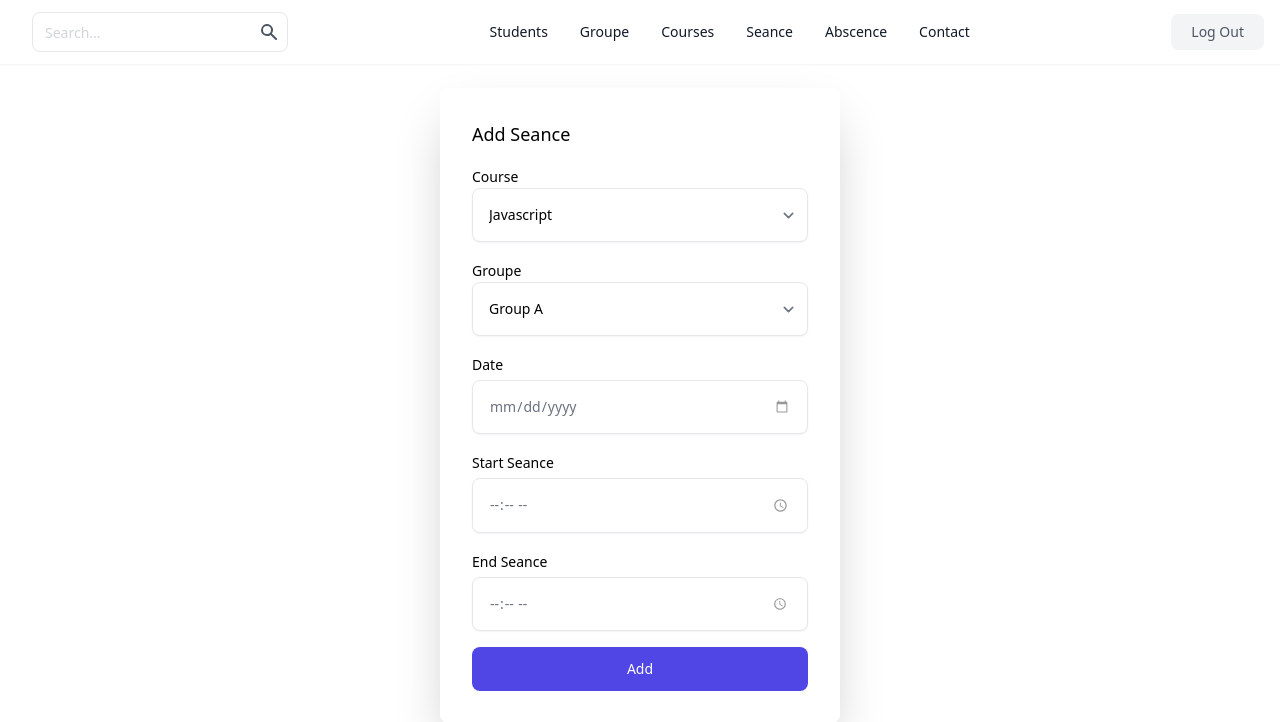
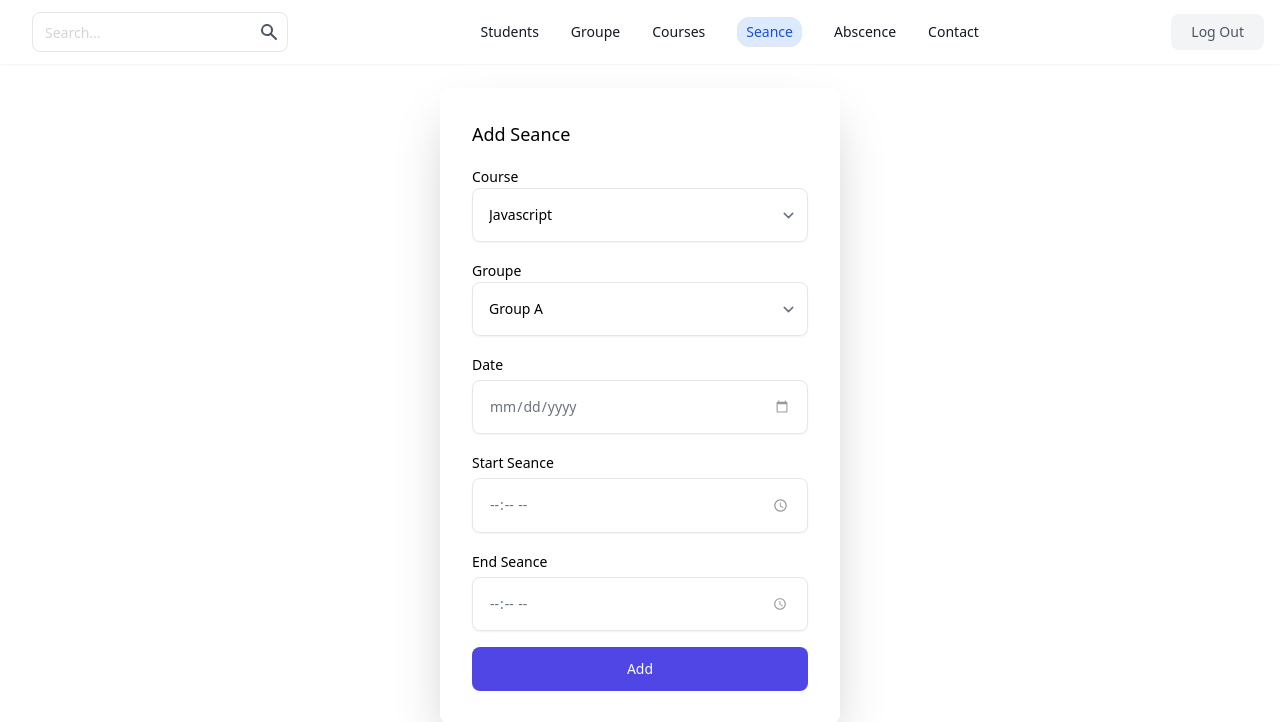
Before and after one commit to ezitounioussama/AbscenceTracker, a PHP site: page /seance/ in a window 1280 px wide. Shown: the top 722 px of the page. Run offline with PHP 8.4, Linux system fonts and the light colour scheme; a user stored in the database is signed in; data comes from the database, SQL or seed files in the repository; data that the repository does not hold is empty; some libraries are stand-ins or nearby versions.

Commit message:
ui update

```diff
--- a/absence/index.php
+++ b/absence/index.php
@@ -61,7 +61,7 @@ require_once('../inc/db.php');
       <a class="text-gray-900" href="../groupe/">Groupe</a>
       <a class="text-gray-900" href="../courses/">Courses</a>
       <a class="text-gray-900" href="../seance/">Seance</a>
-      <a class="text-gray-900" href="../absence/">Abscence</a>
+      <a class="text-blue-700 border rounded-xl py-1 bg-blue-100 px-2" href="../absence/">Abscence</a>
       <a class="text-gray-900" href="">Contact</a>
     </nav>
 
@@ -78,7 +78,7 @@ require_once('../inc/db.php');
       <a class="text-gray-900" href="../groupe/">Groupe</a>
       <a class="text-gray-900" href="../courses/">Courses</a>
       <a class="text-gray-900" href="../seance/">Seance</a>
-      <a class="text-gray-900" href="../absence/">Abscence</a>
+      <a class="text-blue-700 mx-2 border rounded-xl py-1 bg-blue-100 px-2" href="../absence/">Abscence</a>
       <a class="text-gray-900" href="">Contact</a>
     </nav>
   </div>
--- a/courses/index.php
+++ b/courses/index.php
@@ -61,7 +61,7 @@ require_once('create.php');
     <nav aria-label="Site Nav" class="hidden items-center justify-center gap-8 text-sm font-medium lg:flex lg:w-0 lg:flex-1">
       <a class="text-gray-900" href="../students/">Students</a>
       <a class="text-gray-900" href="../groupe/">Groupe</a>
-      <a class="text-gray-900" href="../courses/">Courses</a>
+      <a class="text-blue-700 border rounded-xl py-1 bg-blue-100 px-2" href="../courses/">Courses</a>
       <a class="text-gray-900" href="../seance/">Seance</a>
       <a class="text-gray-900" href="../absence/">Abscence</a>
       <a class="text-gray-900" href="">Contact</a>
@@ -78,7 +78,7 @@ require_once('create.php');
     <nav class="flex items-center justify-center overflow-x-auto p-4 text-sm font-medium">
       <a class="text-gray-900" href="../students/">Students</a>
       <a class="text-gray-900" href="../groupe/">Groupe</a>
-      <a class="text-gray-900" href="../courses/">Courses</a>
+      <a class="text-blue-700 mx-2 border rounded-xl py-1 bg-blue-100 px-2" href="../courses/">Courses</a>
       <a class="text-gray-900" href="../seance/">Seance</a>
       <a class="text-gray-900" href="../absence/">Abscence</a>
       <a class="text-gray-900" href="">Contact</a>
--- a/courses/update.php
+++ b/courses/update.php
@@ -95,7 +95,7 @@ if (isset($_POST['update'])) {
         <nav aria-label="Site Nav" class="hidden items-center justify-center gap-8 text-sm font-medium lg:flex lg:w-0 lg:flex-1">
             <a class="text-gray-900" href="../students/">Students</a>
             <a class="text-gray-900" href="../groupe/">Groupe</a>
-            <a class="text-gray-900" href="../courses/">Courses</a>
+            <a class="text-blue-700 border rounded-xl py-1 bg-blue-100 px-2" href="../courses/">Courses</a>
             <a class="text-gray-900" href="../seance/">Seance</a>
             <a class="text-gray-900" href="../absence/">Abscence</a>
             <a class="text-gray-900" href="">Contact</a>
@@ -112,7 +112,7 @@ if (isset($_POST['update'])) {
         <nav class="flex items-center justify-center overflow-x-auto p-4 text-sm font-medium">
             <a class="text-gray-900" href="../students/">Students</a>
             <a class="text-gray-900" href="../groupe/">Groupe</a>
-            <a class="text-gray-900" href="../courses/">Courses</a>
+            <a class="text-blue-700 mx-2 border rounded-xl py-1 bg-blue-100 px-2" href="../courses/">Courses</a>
             <a class="text-gray-900" href="../seance/">Seance</a>
             <a class="text-gray-900" href="../absence/">Abscence</a>
             <a class="text-gray-900" href="">Contact</a>
--- a/groupe/index.php
+++ b/groupe/index.php
@@ -78,7 +78,7 @@ require_once('create.php');
 
             <nav aria-label="Site Nav" class="hidden items-center justify-center gap-8 text-sm font-medium lg:flex lg:w-0 lg:flex-1">
                 <a class="text-gray-900" href="../students/">Students</a>
-                <a class="text-gray-900" href="../groupe/">Groupe</a>
+                <a class="text-blue-700 border rounded-xl py-1 bg-blue-100 px-2" href="../groupe/">Groupe</a>
                 <a class="text-gray-900" href="../courses/">Courses</a>
                 <a class="text-gray-900" href="../seance/">Seance</a>
                 <a class="text-gray-900" href="../absence/">Abscence</a>
@@ -95,7 +95,7 @@ require_once('create.php');
         <div class="border-t border-gray-100 lg:hidden">
             <nav class="flex items-center justify-center overflow-x-auto p-4 text-sm font-medium">
                 <a class="text-gray-900" href="../students/">Students</a>
-                <a class="text-gray-900" href="../groupe/">Groupe</a>
+                <a class="text-blue-700 mx-2 border rounded-xl py-1 bg-blue-100 px-2" href="../groupe/">Groupe</a>
                 <a class="text-gray-900" href="../courses/">Courses</a>
                 <a class="text-gray-900" href="../seance/">Seance</a>
                 <a class="text-gray-900" href="../absence/">Abscence</a>
--- a/groupe/update.php
+++ b/groupe/update.php
@@ -84,7 +84,7 @@ if (isset($_POST['update'])) {
 
         <nav aria-label="Site Nav" class="hidden items-center justify-center gap-8 text-sm font-medium lg:flex lg:w-0 lg:flex-1">
             <a class="text-gray-900" href="../students/">Students</a>
-            <a class="text-gray-900" href="../groupe/">Groupe</a>
+            <a class="text-blue-700 border rounded-xl py-1 bg-blue-100 px-2" href="../groupe/">Groupe</a>
             <a class="text-gray-900" href="../courses/">Courses</a>
             <a class="text-gray-900" href="../seance/">Seance</a>
             <a class="text-gray-900" href="../absence/">Abscence</a>
@@ -101,7 +101,7 @@ if (isset($_POST['update'])) {
     <div class="border-t border-gray-100 lg:hidden">
         <nav class="flex items-center justify-center overflow-x-auto p-4 text-sm font-medium">
             <a class="text-gray-900" href="../students/">Students</a>
-            <a class="text-gray-900" href="../groupe/">Groupe</a>
+            <a class="text-blue-700 mx-2 border rounded-xl py-1 bg-blue-100 px-2" href="../groupe/">Groupe</a>
             <a class="text-gray-900" href="../courses/">Courses</a>
             <a class="text-gray-900" href="../seance/">Seance</a>
             <a class="text-gray-900" href="../absence/">Abscence</a>
--- a/seance/index.php
+++ b/seance/index.php
@@ -71,7 +71,7 @@ require_once('../inc/db.php');
         <a class="text-gray-900" href="../students/">Students</a>
         <a class="text-gray-900" href="../groupe/">Groupe</a>
         <a class="text-gray-900" href="../courses/">Courses</a>
-        <a class="text-gray-900" href="../seance/">Seance</a>
+        <a class="text-blue-700 border rounded-xl py-1 bg-blue-100 px-2" href="../seance/">Seance</a>
         <a class="text-gray-900" href="../absence/">Abscence</a>
         <a class="text-gray-900" href="">Contact</a>
       </nav>
@@ -85,12 +85,12 @@ require_once('../inc/db.php');
 
     <div class="border-t border-gray-100 lg:hidden">
       <nav class="flex items-center justify-center overflow-x-auto p-4 text-sm font-medium">
-        <a class="text-gray-900" href="../students/">Students</a>
-        <a class="text-gray-900" href="../groupe/">Groupe</a>
-        <a class="text-gray-900" href="../courses/">Courses</a>
-        <a class="text-gray-900" href="../seance/">Seance</a>
-        <a class="text-gray-900" href="../absence/">Abscence</a>
-        <a class="text-gray-900" href="">Contact</a>
+        <a class="text-gray-900 mx-2" href="../students/">Students</a>
+        <a class="text-gray-900 mx-2" href="../groupe/">Groupe</a>
+        <a class="text-gray-900 mx-2" href="../courses/">Courses</a>
+        <a class="text-blue-700 mx-2 border rounded-xl py-1 bg-blue-100 px-2" href="../seance/">Seance</a>
+        <a class="text-gray-900 mx-2" href="../absence/">Abscence</a>
+        <a class="text-gray-900 mx-2" href="">Contact</a>
       </nav>
     </div>
   </header>
--- a/seance/update.php
+++ b/seance/update.php
@@ -104,7 +104,7 @@ if (isset($_POST['update'])) {
             <a class="text-gray-900" href="../students/">Students</a>
             <a class="text-gray-900" href="../groupe/">Groupe</a>
             <a class="text-gray-900" href="../courses/">Courses</a>
-            <a class="text-gray-900" href="../seance/">Seance</a>
+            <a class="text-blue-700 border rounded-xl py-1 bg-blue-100 px-2" href="../seance/">Seance</a>
             <a class="text-gray-900" href="../absence/">Abscence</a>
             <a class="text-gray-900" href="">Contact</a>
         </nav>
@@ -121,7 +121,7 @@ if (isset($_POST['update'])) {
             <a class="text-gray-900" href="../students/">Students</a>
             <a class="text-gray-900" href="../groupe/">Groupe</a>
             <a class="text-gray-900" href="../courses/">Courses</a>
-            <a class="text-gray-900" href="../seance/">Seance</a>
+            <a class="text-blue-700 mx-2 border rounded-xl py-1 bg-blue-100 px-2" href="../seance/">Seance</a>
             <a class="text-gray-900" href="../absence/">Abscence</a>
             <a class="text-gray-900" href="">Contact</a>
         </nav>
--- a/students/index.php
+++ b/students/index.php
@@ -58,7 +58,7 @@ require_once('create.php');
     </div>
 
     <nav aria-label="Site Nav" class="hidden items-center justify-center gap-8 text-sm font-medium lg:flex lg:w-0 lg:flex-1">
-      <a class="text-gray-900" href="../students/">Students</a>
+      <a class="text-blue-700 border rounded-xl py-1 bg-blue-100 px-2" href="../students/">Students</a>
       <a class="text-gray-900" href="../groupe/">Groupe</a>
       <a class="text-gray-900" href="../courses/">Courses</a>
       <a class="text-gray-900" href="../seance/">Seance</a>
--- a/students/update.php
+++ b/students/update.php
@@ -78,7 +78,7 @@ if (isset($_POST['update'])) {
         </div>
 
         <nav aria-label="Site Nav" class="hidden items-center justify-center gap-8 text-sm font-medium lg:flex lg:w-0 lg:flex-1">
-            <a class="text-gray-900" href="../students/">Students</a>
+            <a class="text-blue-700 border rounded-xl py-1 bg-blue-100 px-2" href="../students/">Students</a>
             <a class="text-gray-900" href="../groupe/">Groupe</a>
             <a class="text-gray-900" href="../courses/">Courses</a>
             <a class="text-gray-900" href="../seance/">Seance</a>
```
